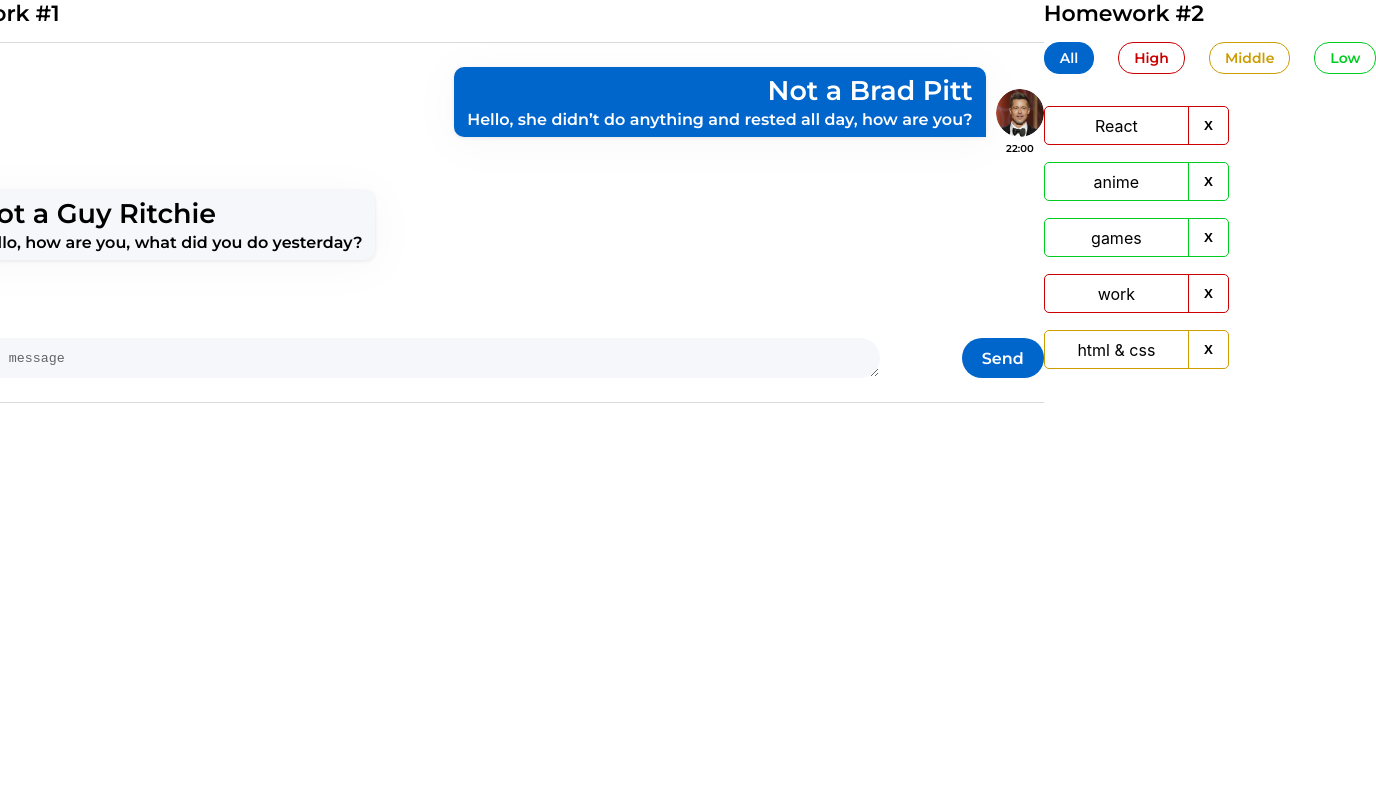
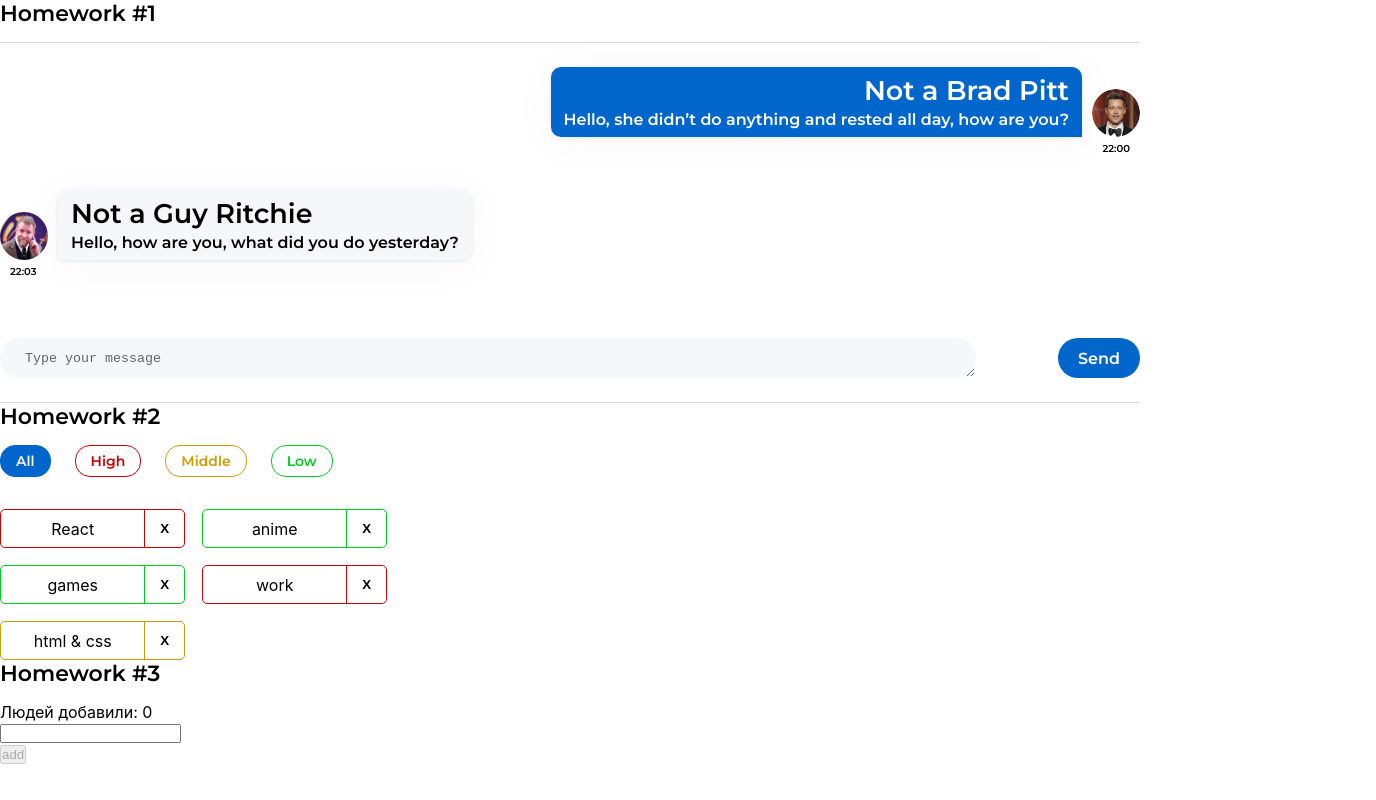
Before and after one commit to ana-koles/React-tasks-2, a React (Create React App) app: page / in a window 1280 px wide. Shown: the whole page, 1376 px wide, since content can reach past the window. Built offline with nearby package versions, Linux system fonts and the light colour scheme.

Commit message:
reat: add HW 3

```diff
--- a/src/s1-main/App.module.css
+++ b/src/s1-main/App.module.css
@@ -2,6 +2,7 @@
     --header_height: 60px;
     display: flex;
     justify-content: center;
+    flex-direction: column;
 }
 
 .hw {
--- a/src/s1-main/App.tsx
+++ b/src/s1-main/App.tsx
@@ -2,6 +2,7 @@
 import s from './App.module.css'
 import HW1 from '../s2-homeworks/hw01/HW1'
 import HW2 from '../s2-homeworks/hw02/HW2'
+import HW3 from '../s2-homeworks/hw03/HW3'
 
 function App() {
     return (
@@ -9,7 +10,7 @@
             <HW1/>
             {/*раскомментировать по ходу выполнения*/}
             <HW2/>
-            {/*<HW3/>*/}
+            <HW3/>
             {/*<HW4/>*/}
 
             {/*при выполнении дз 5 и более - закомментировать здесь дз 1-4, так как они есть внутри дз 5*/}
--- a/src/s2-homeworks/hw03/Greeting.tsx
+++ b/src/s2-homeworks/hw03/Greeting.tsx
@@ -2,14 +2,14 @@
 import s from './Greeting.module.css'
 
 type GreetingPropsType = {
-    name: any // need to fix any
-    setNameCallback: any // need to fix any
-    addUser: any // need to fix any
-    onBlur: any // need to fix any
-    onEnter: any // need to fix any
-    error: any // need to fix any
-    totalUsers: any // need to fix any
-    lastUserName?: any // need to fix any
+    name: string // need to fix any
+    setNameCallback: (e: ChangeEvent<HTMLInputElement>) => void // need to fix any
+    addUser: () => void // need to fix any
+    onBlur: () => void // need to fix any
+    onEnter: (e: any) => void // need to fix any
+    error: string // need to fix any
+    totalUsers: number // need to fix any
+    lastUserName?: string // need to fix any
 }
 
 // презентационная компонента (для верстальщика)
@@ -25,7 +25,8 @@
         lastUserName,
     } // деструктуризация пропсов
 ) => {
-    const inputClass = s.errorInput // need to fix with (?:)
+    /* const inputClass = s.errorInput */ // need to fix with (?:)
+    const inputClass = error ? s.errorInput : '';
 
     return (
         <div id={'hw3-form'} className={s.greetingForm}>
--- a/src/s2-homeworks/hw03/GreetingContainer.tsx
+++ b/src/s2-homeworks/hw03/GreetingContainer.tsx
@@ -1,20 +1,44 @@
 import React, { ChangeEvent, KeyboardEvent, useState } from 'react'
 import Greeting from './Greeting'
 import { UserType } from './HW3'
+import { error } from 'console'
 
 type GreetingContainerPropsType = {
-    users: any // need to fix any
-    addUserCallback: any // need to fix any
+    users: UserType[] // need to fix any
+    addUserCallback: (name: string) => void // need to fix any
 }
 
-export const pureAddUser = (name: any, setError: any, setName: any, addUserCallback: any) => {
+export const pureAddUser = (name: any, setError: any, setName: any,
+    addUserCallback: any) => {
+
+    debugger;
+    let newName = name.trim();
+
+    if (!newName) {
+        setError('Ошибка! Введите имя!');
+        setName(name);
+    } else {
+        setName('');
+        addUserCallback(name);
+        setError('');
+
+    }
     // если имя пустое - показать ошибку, иначе - добавить юзера и очистить инпут
 }
 
-export const pureOnBlur = (name: any, setError: any) => { // если имя пустое - показать ошибку
+export const pureOnBlur = (name: any, setError: any) => {
+    let newName = name.trim();
+    if (!newName) {
+        setError('Ошибка! Введите имя!');
+    }
+    // если имя пустое - показать ошибку
 }
 
-export const pureOnEnter = (e: any, addUser: any) => { // если нажата кнопка Enter - добавить
+export const pureOnEnter = (e: KeyboardEvent<HTMLInputElement>, addUser: any) => { // если нажата кнопка Enter - добавить
+    if (e.key === 'Enter') {
+        addUser();
+    }
+
 }
 
 // более простой и понятный для новичков
@@ -26,12 +50,11 @@
     addUserCallback,
 }) => {
     // деструктуризация пропсов
-    const [name, setName] = useState<any>('') // need to fix any
-    const [error, setError] = useState<any>('') // need to fix any
+    const [name, setName] = useState<string>('') // need to fix any
+    const [error, setError] = useState<string>('') // need to fix any
 
-    const setNameCallback = (e: any) => { // need to fix any
-        setName('some name') // need to fix
-
+    const setNameCallback = (e: ChangeEvent<HTMLInputElement>) => { // need to fix any
+        setName(e.currentTarget.value) // need to fix
         error && setError('')
     }
     const addUser = () => {
@@ -46,8 +69,8 @@
         pureOnEnter(e, addUser)
     }
 
-    const totalUsers = 0 // need to fix
-    const lastUserName = 'some name' // need to fix
+    const totalUsers = users.length; // need to fix
+    const lastUserName = totalUsers > 0 ? users[users.length - 1].name : ''; // need to fix
 
     return (
         <Greeting
--- a/src/s2-homeworks/hw03/HW3.tsx
+++ b/src/s2-homeworks/hw03/HW3.tsx
@@ -19,20 +19,23 @@
 
 // types
 export type UserType = {
-    _id: any // need to fix any
-    name: any // need to fix any
+    _id: string // need to fix any
+    name: string // need to fix any
 }
 
-export const pureAddUserCallback = (name: any, setUsers: any, users: any) => { // need to fix any
-    const user = { // need to fix
+
+export const pureAddUserCallback = (name: string, setUsers: (users: UserType[]) => void, users: UserType[]) => { // need to fix any
+    const user = {
+        _id: v1(),
+        name: name  // need to fix
     }
     setUsers([...users, user])
 }
 
 const HW3 = () => {
-    const [users, setUsers] = useState<any>([]) // need to fix any
+    const [users, setUsers] = useState<UserType[]>([]) // need to fix any
 
-    const addUserCallback = (name: any) => { // need to fix any
+    const addUserCallback = (name: string) => { // need to fix any
         pureAddUserCallback(name, setUsers, users)
     }
 
```
Also changed, not shown: 1 other file (tests, documents, lock files or other folders).
